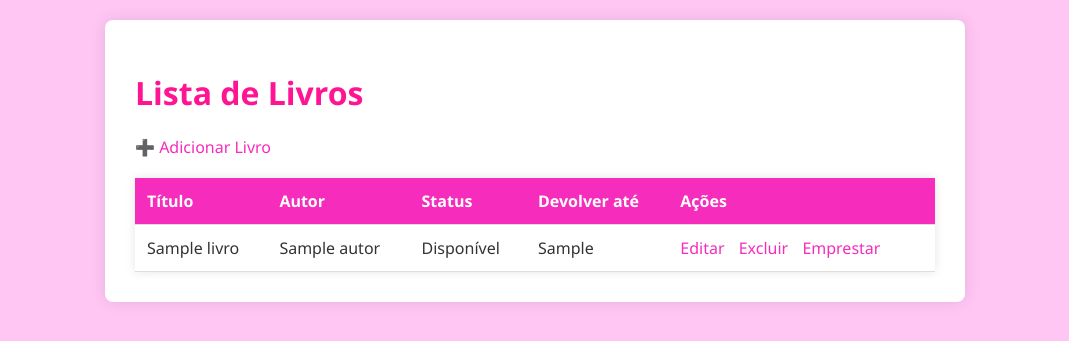
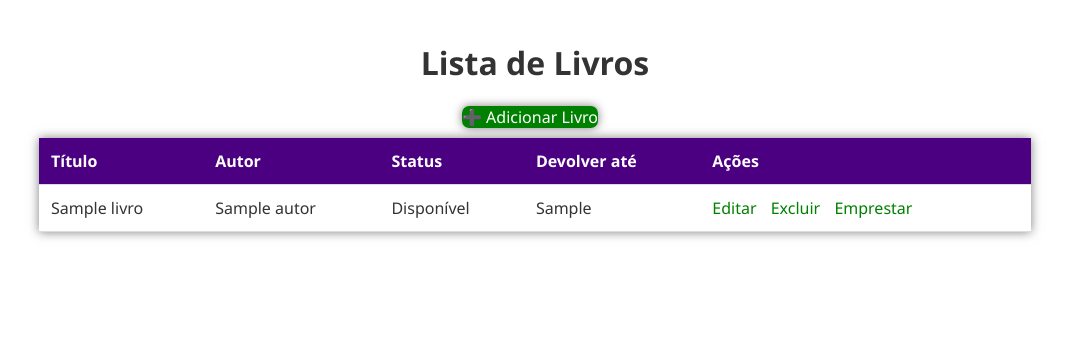
Before and after one commit to gabriel00018/biblioteca_virtual, a Flask app: template templates/index.html in a window 1280 px wide. Shown: the top 341 px of the page, without its empty margins (105-1174 px from the left). Run offline with Flask 3, Linux system fonts and the light colour scheme; the template is opened without the code that fills it: most values are stand-ins (such as "Sample title", 1, 10 or a date in 2020).

Commit message:
Correção
correção com a Lais

```diff
--- a/main.py
+++ b/main.py
@@ -41,7 +41,7 @@ def excluir(livro_id):
 def emprestar(livro_id):
     livro = livros[livro_id]
     livro['emprestado'] = True
-    livro['data_devolucao'] = (datetime.now() + timedelta(days=7)).strftime('%Y-%m-%d')
+    livro['data_devolucao'] = (datetime.now() - timedelta(days=7)).strftime('%Y-%m-%d')
     return redirect(url_for('index'))
 
 @app.route('/devolver/<int:livro_id>')
--- a/static/style.css
+++ b/static/style.css
@@ -1,32 +1,50 @@
 body {
 font-family: 'Segoe UI', Tahoma, Geneva, Verdana, sans-serif;
-background-color: 	#ffc6f4;
+background-color: 	white;
 color: #333;
 margin: 0;
 padding: 20px;
 }
 
-h1 {
-color: 	#FF1493;
+.titulo {
+color: 	blak;
 }
+.titulo-add{
+text-align: center;
+margin-bottom: 10px;
+}
+.voltar {
+text-decoration: none;
+color:white ;
+margin-right: 10px;
+background-color:green;
+box-shadow: 0 0 10px rgba(0.5, 0.5, 0.5, 0.5);
+border-radius:7px;
+}
+.add-livro{
+text-decoration: none;
+color: white;
+margin-right: 10px;
+background-color:green;
+box-shadow: 0 0 10px rgba(0.5, 0.5, 0.5, 0.5);
+border-radius:7px;
+left-position:0px;
 
+}
 a {
 text-decoration: none;
-color: #f52cbc;
+color: green;
 margin-right: 10px;
-}
 
-a:hover {
-color: #f52cbc;
-text-decoration: underline;
 }
 
 table {
-width: 100%;
+width: 80%;
 border-collapse: collapse;
 margin-top: 20px;
 background-color: #fff;
-box-shadow: 0 0 10px rgba(0, 0, 0, 0.1);
+box-shadow: 0 0 10px rgba(0.5, 0.5, 0.5, 0.5);
+margin:auto;
 }
 
 th, td {
@@ -36,16 +54,12 @@ border-bottom: 1px solid #ddd;
 }
 
 th {
-background-color: #f52cbc;
+background-color: #4B0082;
 color: white;
 }
 
-tr:hover {
-background-color: #f1f1f1;
-}
-
 button, input[type="submit"] {
-background-color: 	#EE82EE;
+background-color: grey	;
 color: white;
 border: none;
 padding: 8px 12px;
@@ -55,7 +69,7 @@ margin-top: 10px;
 }
 
 button:hover, input[type="submit"]:hover {
-background-color: #f950d2;
+background-color:grey ;
 }
 
 input[type="text"] {
@@ -72,7 +86,7 @@ margin: auto;
 background-color: white;
 padding: 30px;
 border-radius: 8px;
-box-shadow: 0 0 15px rgba(0,0,0,0.1);
+box-shadow: 0 0 15px rgba(1,1,1,1);
 }
 
 .multa {
--- a/templates/editar.html
+++ b/templates/editar.html
@@ -18,7 +18,7 @@
 <input type="submit" value="Salvar">
 </form>
 <br>
-<a href="/">← Voltar</a>
+<a class="voltar" href="/">← Voltar</a>
 </div>
 </body>
 </html>
--- a/templates/index.html
+++ b/templates/index.html
@@ -6,10 +6,12 @@
 <link rel="stylesheet" href="{{ url_for('static', filename='style.css') }}">
 </head>
 <body>
-<div class="container">
-<h1>Lista de Livros</h1>
-<a href="/adicionar">➕ Adicionar Livro</a>
-<table>
+<div class="">
+<div class="titulo-add">
+<h1 class="titulo">Lista de Livros</h1>
+<a class="add-livro" href="/adicionar">➕ Adicionar Livro</a>
+</div>
+    <table>
 <tr>
 <th>Título</th>
 <th>Autor</th>
@@ -24,7 +26,7 @@
 <td>{{ 'Emprestado' if livro.emprestado else 'Disponível' }}</td>
 <td>{{ livro.data_devolucao if livro.data_devolucao else '-' }}</td>
 <td>
-<a href="/editar/{{ loop.index0 }}">Editar</a>
+<a  href="/editar/{{ loop.index0 }}">Editar</a>
 <a href="/excluir/{{ loop.index0 }}">Excluir</a>
 {% if not livro.emprestado %}
 <a href="/emprestar/{{ loop.index0 }}">Emprestar</a>
```
